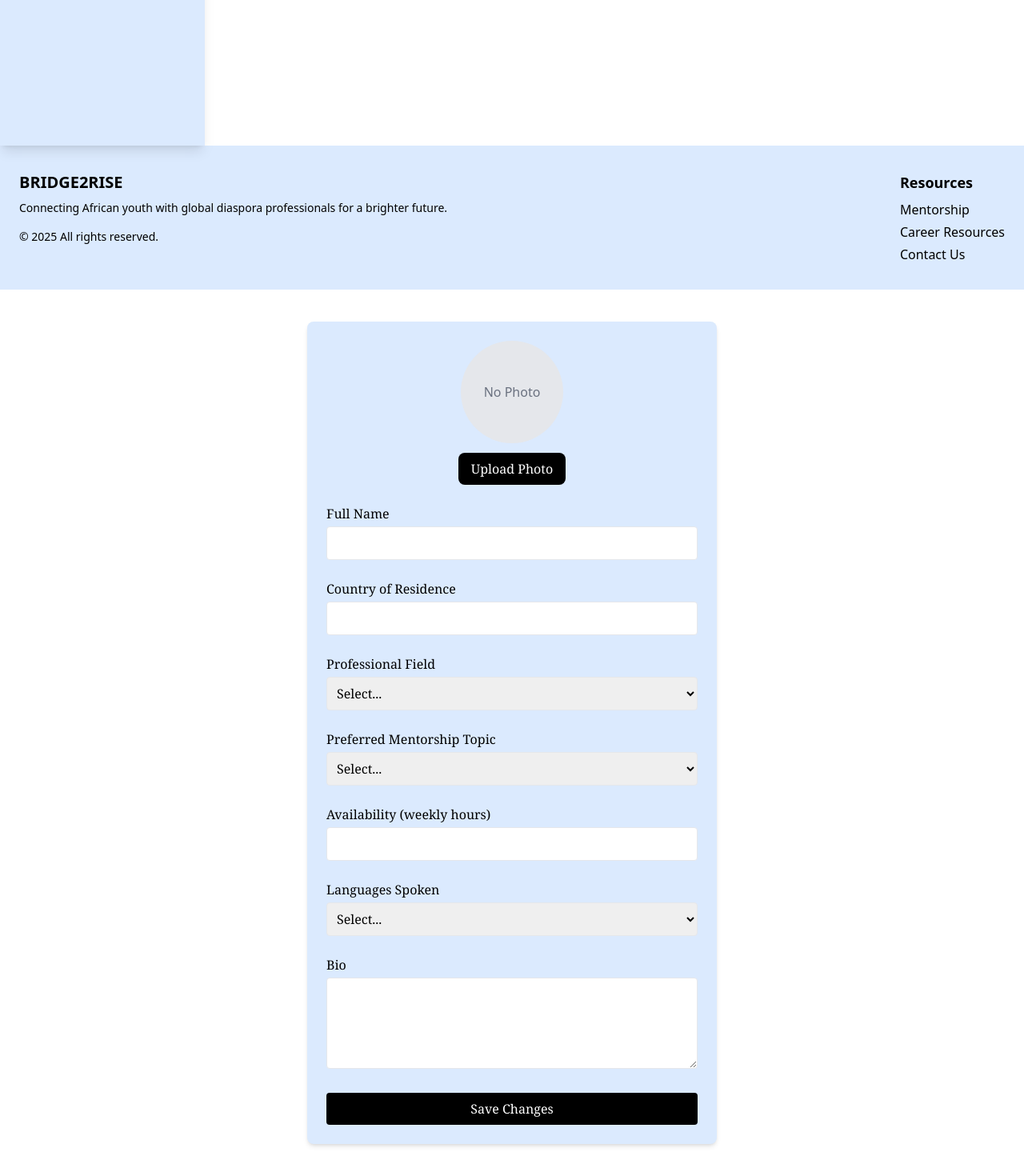
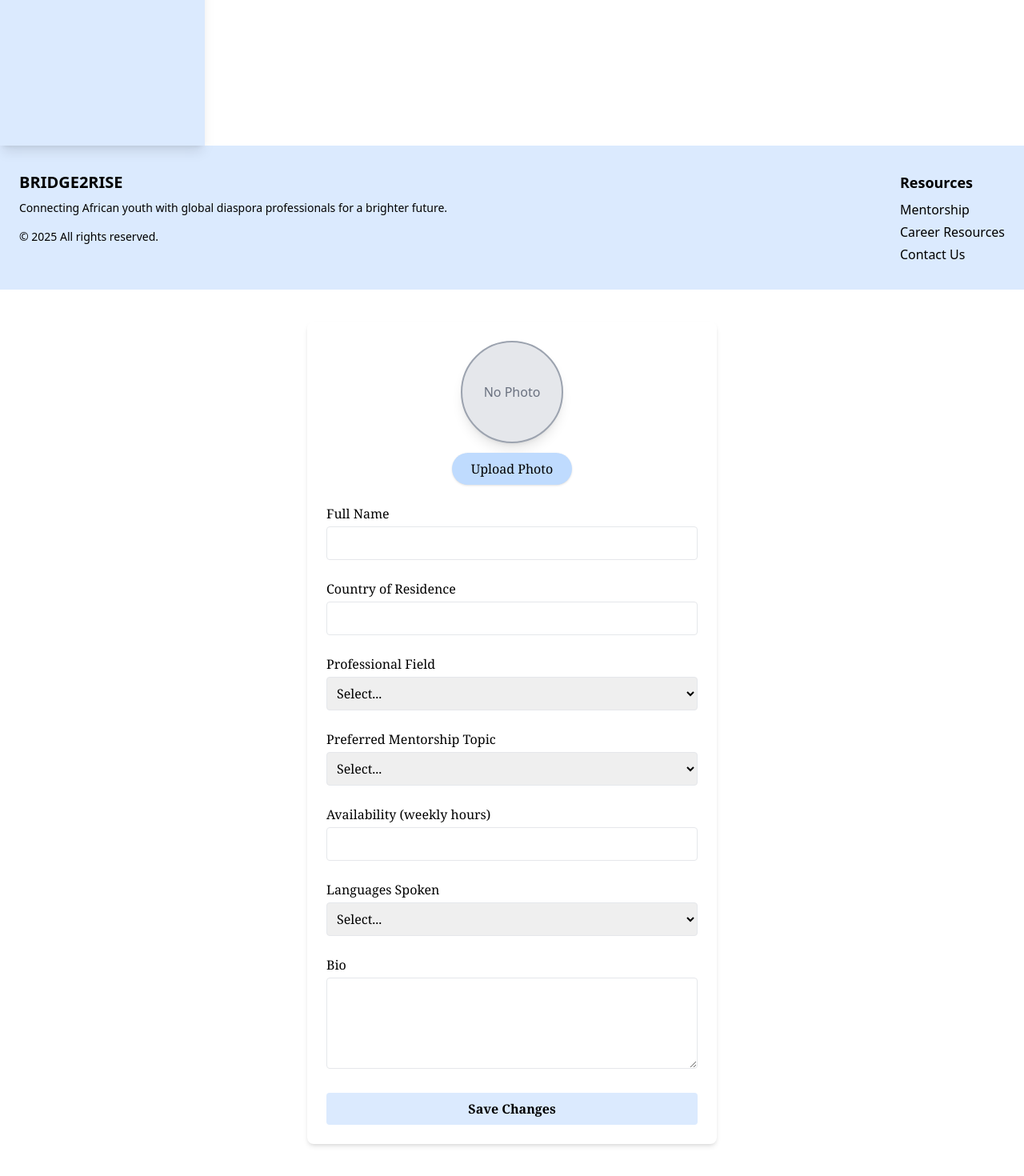
Before and after one commit to Munezero26200/bridge-to-rise, a React (Vite) app: page / in a window 1280 px wide. Shown: the part 5538-7008 px from the top of the page at 80% size. Built offline with nearby package versions, Linux system fonts and the light colour scheme.

Commit message:
Here is a ready Mentor profile

```diff
--- a/src/components/MentorProfile.jsx
+++ b/src/components/MentorProfile.jsx
@@ -17,7 +17,8 @@ const MentorProfile = () => {
   const [previewUrl, setPreviewUrl] = useState(null);
   const [submitted, setSubmitted] = useState(false);
 
-  const professionalFields = [
+
+  const fields = [
     "Information Technology (IT)",
     "Business & Entrepreneurship",
     "Healthcare & Medicine",
@@ -28,9 +29,9 @@ const MentorProfile = () => {
   ];
 
   const mentorshipTopics = ["Career advice", "Job search", "Entrepreneurship", "Other"];
-
   const languagesOptions = ["English", "French", "Kiswahili", "Other"];
 
+  // Handlers
   const handleChange = (e) => {
     const { name, value } = e.target;
     setFormData((prev) => ({ ...prev, [name]: value }));
@@ -50,8 +51,8 @@ const MentorProfile = () => {
   };
 
   return (
-    <div className="min-h-screen bg-white flex items-center justify-center py-10">
-      <div className="w-full max-w-lg bg-blue-100 rounded-lg shadow-md p-6">
+    <div className="min-h-screen  flex items-center justify-center py-10">
+      <div className="w-full max-w-lg bg-white rounded-lg shadow-md p-6">
         {!submitted ? (
           <form onSubmit={handleSubmit} className="space-y-6">
             {/* Profile Photo */}
@@ -60,30 +61,28 @@ const MentorProfile = () => {
                 <img
                   src={previewUrl}
                   alt="Profile Preview"
-                  className="w-32 h-32 rounded-full object-cover border-2 border-gray-400"
+                  className="w-32 h-32 rounded-full object-cover border-2 border-gray-400 shadow-lg"
                 />
               ) : (
-                <div className="w-32 h-32 flex items-center justify-center rounded-full bg-gray-200 text-gray-500">
+                <div className="w-32 h-32 flex items-center justify-center rounded-full bg-gray-200 text-gray-500 border-2 border-gray-400 shadow-lg">
                   No Photo
                 </div>
               )}
 
-              {/* Hidden file input */}
+              {/* Custom Upload Button */}
+              <label
+                htmlFor="photoUpload"
+                className="mt-3 px-6 py-2 bg-blue-200 font-serif rounded-full shadow hover:bg-blue-300 cursor-pointer transition"
+              >
+                Upload Photo
+              </label>
               <input
+                id="photoUpload"
                 type="file"
                 accept="image/*"
-                id="photoUpload"
                 onChange={handlePhotoUpload}
                 className="hidden"
               />
-
-              {/* Styled upload button */}
-              <label
-                htmlFor="photoUpload"
-                className="mt-3 px-4 py-2 bg-black text-white rounded-lg cursor-pointer hover:bg-gray-800 transition font-serif"
-              >
-                Upload Photo
-              </label>
             </div>
 
             {/* Full Name */}
@@ -112,7 +111,7 @@ const MentorProfile = () => {
               />
             </div>
 
-            {/* Professional Field */}
+            {/* Field */}
             <div>
               <label className="block font-medium font-serif">Professional Field</label>
               <select
@@ -123,7 +122,7 @@ const MentorProfile = () => {
                 required
               >
                 <option value="">Select...</option>
-                {professionalFields.map((field, i) => (
+                {fields.map((field, i) => (
                   <option key={i} value={field}>
                     {field}
                   </option>
@@ -141,7 +140,7 @@ const MentorProfile = () => {
               )}
             </div>
 
-            {/* Mentorship Topics */}
+            {/* Mentorship Topic */}
             <div>
               <label className="block font-medium font-serif">Preferred Mentorship Topic</label>
               <select
@@ -161,7 +160,7 @@ const MentorProfile = () => {
                 <input
                   type="text"
                   name="topicsOther"
-                  placeholder="Specify topic"
+                  placeholder="Specify your topic"
                   value={formData.topicsOther}
                   onChange={handleChange}
                   className="w-full mt-2 p-2 border rounded font-serif"
@@ -214,32 +213,32 @@ const MentorProfile = () => {
             {/* Submit */}
             <button
               type="submit"
-              className="w-full bg-black font-serif text-white py-2 rounded hover:bg-gray-800 transition"
+              className="w-full bg-blue-100 font-serif  font-semibold py-2 rounded hover:bg-black hover:text-white transition"
             >
               Save Changes
             </button>
           </form>
         ) : (
-          // Profile Preview after submission
+          // Profile Preview
           <div className="space-y-6 text-center">
-            {/* Styled profile photo */}
+            {/* Profile Photo */}
             <div className="flex justify-center">
-              {previewUrl && (
-                <div className="relative">
-                  <img
-                    src={previewUrl}
-                    alt="Profile"
-                    className="w-36 h-36 rounded-full object-cover border-4 border-black shadow-lg"
-                  />
+              {previewUrl ? (
+                <img
+                  src={previewUrl}
+                  alt="Profile"
+                  className="w-36 h-36 rounded-full object-cover border-4 border-black shadow-lg"
+                />
+              ) : (
+                <div className="w-36 h-36 rounded-full bg-gray-200 flex items-center justify-center border-4 border-gray-400 shadow-lg text-gray-500">
+                  No Photo
                 </div>
               )}
             </div>
 
             {/* Name + Country */}
             <div>
-              <h2 className="text-2xl font-bold font-serif text-black">
-                {formData.fullName}
-              </h2>
+              <h2 className="text-2xl font-bold font-serif text-black">{formData.fullName}</h2>
               <p className="text-gray-700 font-serif">{formData.country}</p>
             </div>
 
@@ -254,12 +253,10 @@ const MentorProfile = () => {
                 {formData.topics === "Other" ? formData.topicsOther : formData.topics}
               </p>
               <p>
-                <span className="font-semibold">Availability:</span>{" "}
-                {formData.availability}
+                <span className="font-semibold">Availability:</span> {formData.availability}
               </p>
               <p>
-                <span className="font-semibold">Languages:</span>{" "}
-                {formData.language}
+                <span className="font-semibold">Languages:</span> {formData.language}
               </p>
               <p>
                 <span className="font-semibold">Bio:</span> {formData.bio}
```
